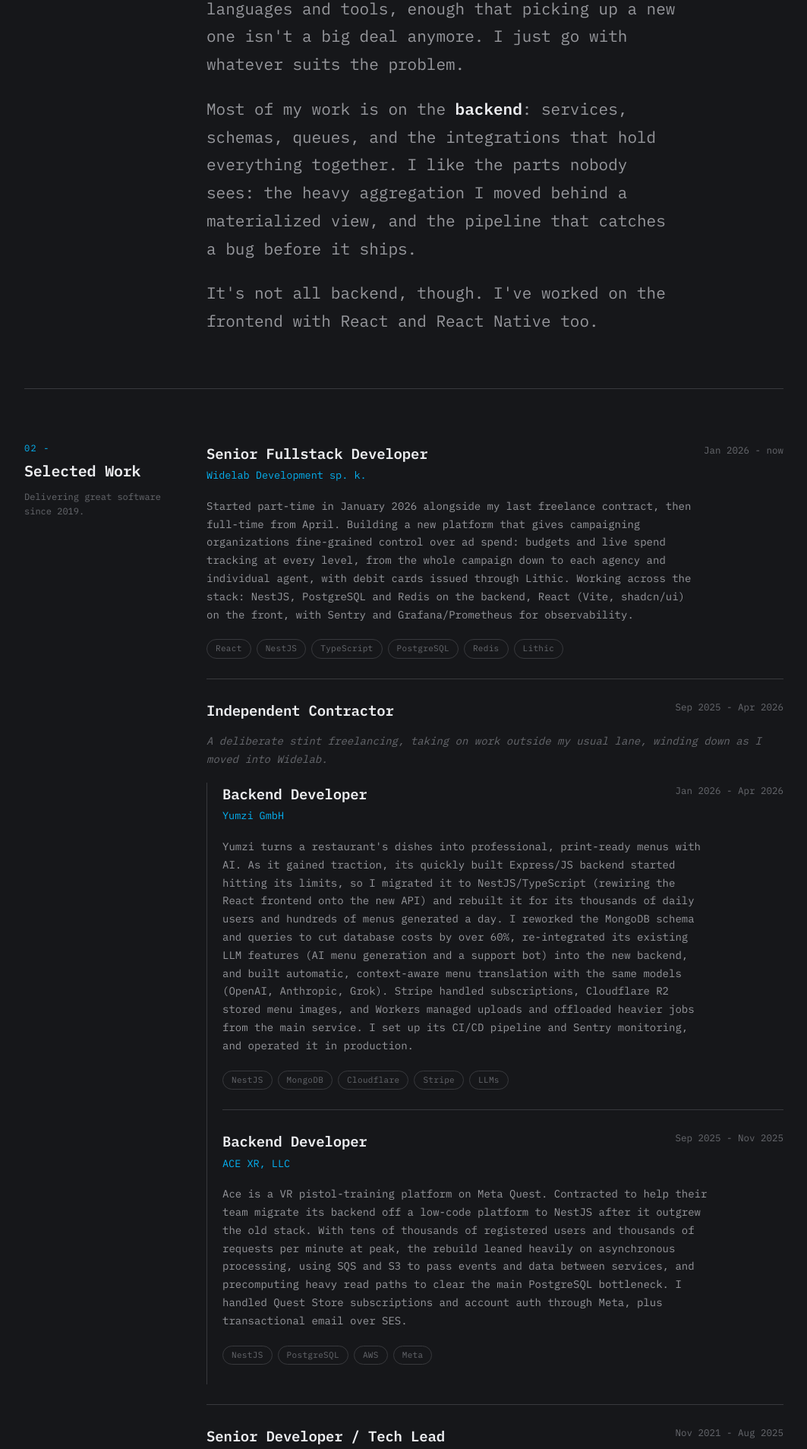
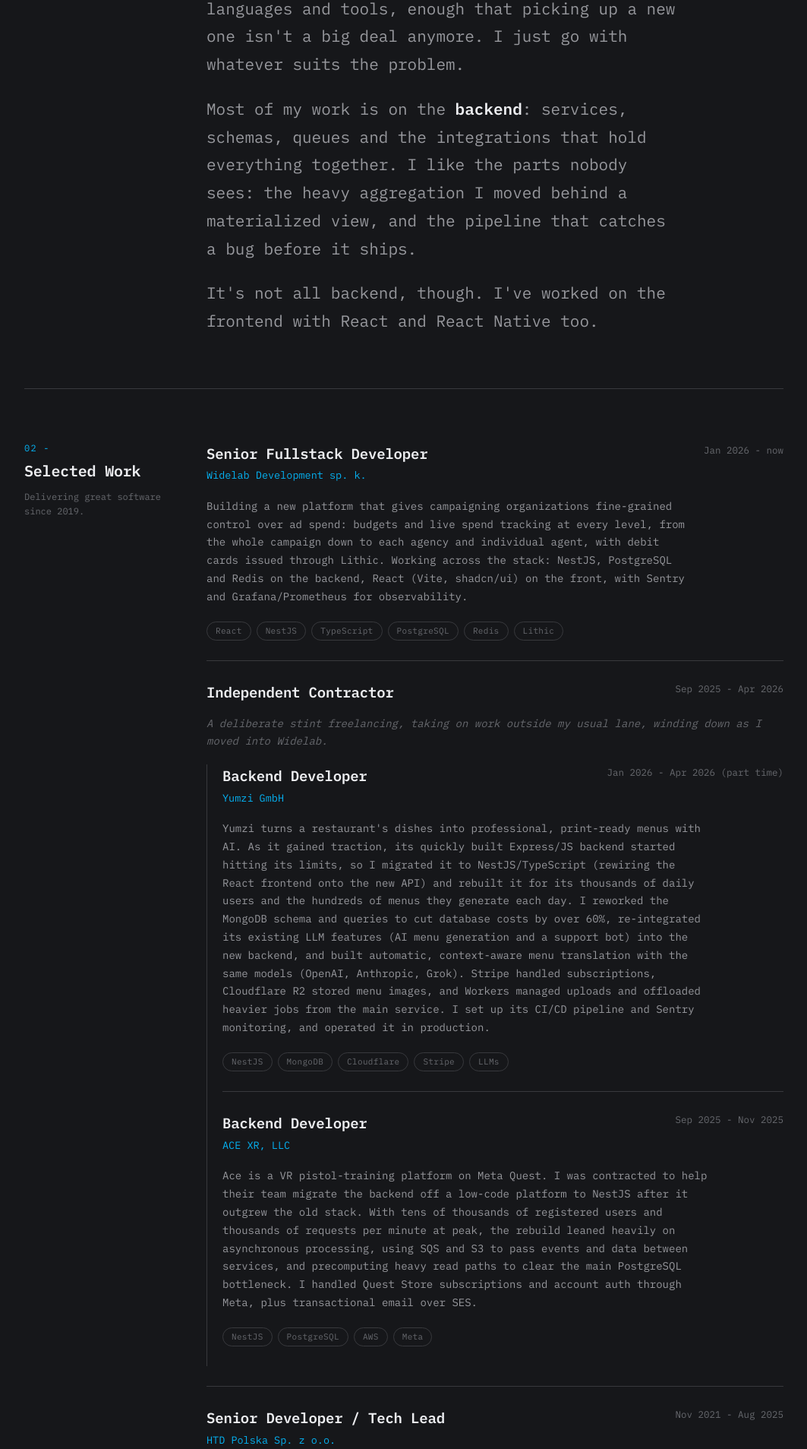
Before and after one commit to bopke/bopke.dev, a Next.js app: page / in a window 1280 px wide. Shown: the part 1033-2940 px from the top of the page at 76% size, without its empty margins (108-1171 px from the left). Built offline with nearby package versions, Linux system fonts and the light colour scheme.

Commit message:
Adjust copy

```diff
--- a/app/components/RoleEntry.tsx
+++ b/app/components/RoleEntry.tsx
@@ -26,7 +26,7 @@ export default function RoleEntry({
           )}
         </div>
       </div>
-      <div className="text-[12.5px] text-faint text-right whitespace-nowrap max-[760px]:text-left">
+      <div className="text-[12.5px] text-faint text-right whitespace-nowrap max-[760px]:text-left max-[760px]:whitespace-normal">
         {when}
       </div>
       <p className="col-span-full text-sm text-muted leading-[1.7] mt-3 max-w-[640px]">
--- a/app/components/sections/About.tsx
+++ b/app/components/sections/About.tsx
@@ -15,7 +15,7 @@ export default function About() {
         </p>
         <p className={para}>
           Most of my work is on the <b className={strong}>backend</b>: services,
-          schemas, queues, and the integrations that hold everything together. I
+          schemas, queues and the integrations that hold everything together. I
           like the parts nobody sees:{" "}
           the heavy aggregation I moved behind a materialized view, and the
           pipeline that catches a bug before it ships.
--- a/app/content.tsx
+++ b/app/content.tsx
@@ -36,7 +36,7 @@ export const timeline: (Role | Group)[] = [
     title: "Senior Fullstack Developer",
     company: "Widelab Development sp. k.",
     when: "Jan 2026 - now",
-    desc: "Started part-time in January 2026 alongside my last freelance contract, then full-time from April. Building a new platform that gives campaigning organizations fine-grained control over ad spend: budgets and live spend tracking at every level, from the whole campaign down to each agency and individual agent, with debit cards issued through Lithic. Working across the stack: NestJS, PostgreSQL and Redis on the backend, React (Vite, shadcn/ui) on the front, with Sentry and Grafana/Prometheus for observability.",
+    desc: "Building a new platform that gives campaigning organizations fine-grained control over ad spend: budgets and live spend tracking at every level, from the whole campaign down to each agency and individual agent, with debit cards issued through Lithic. Working across the stack: NestJS, PostgreSQL and Redis on the backend, React (Vite, shadcn/ui) on the front, with Sentry and Grafana/Prometheus for observability.",
     tags: ["React", "NestJS", "TypeScript", "PostgreSQL", "Redis", "Lithic"],
   },
   {
@@ -47,15 +47,15 @@ export const timeline: (Role | Group)[] = [
       {
         title: "Backend Developer",
         company: "Yumzi GmbH",
-        when: "Jan 2026 - Apr 2026",
-        desc: "Yumzi turns a restaurant's dishes into professional, print-ready menus with AI. As it gained traction, its quickly built Express/JS backend started hitting its limits, so I migrated it to NestJS/TypeScript (rewiring the React frontend onto the new API) and rebuilt it for its thousands of daily users and hundreds of menus generated a day. I reworked the MongoDB schema and queries to cut database costs by over 60%, re-integrated its existing LLM features (AI menu generation and a support bot) into the new backend, and built automatic, context-aware menu translation with the same models (OpenAI, Anthropic, Grok). Stripe handled subscriptions, Cloudflare R2 stored menu images, and Workers managed uploads and offloaded heavier jobs from the main service. I set up its CI/CD pipeline and Sentry monitoring, and operated it in production.",
+        when: "Jan 2026 - Apr 2026 (part time)",
+        desc: "Yumzi turns a restaurant's dishes into professional, print-ready menus with AI. As it gained traction, its quickly built Express/JS backend started hitting its limits, so I migrated it to NestJS/TypeScript (rewiring the React frontend onto the new API) and rebuilt it for its thousands of daily users and the hundreds of menus they generate each day. I reworked the MongoDB schema and queries to cut database costs by over 60%, re-integrated its existing LLM features (AI menu generation and a support bot) into the new backend, and built automatic, context-aware menu translation with the same models (OpenAI, Anthropic, Grok). Stripe handled subscriptions, Cloudflare R2 stored menu images, and Workers managed uploads and offloaded heavier jobs from the main service. I set up its CI/CD pipeline and Sentry monitoring, and operated it in production.",
         tags: ["NestJS", "MongoDB", "Cloudflare", "Stripe", "LLMs"],
       },
       {
         title: "Backend Developer",
         company: "ACE XR, LLC",
         when: "Sep 2025 - Nov 2025",
-        desc: "Ace is a VR pistol-training platform on Meta Quest. Contracted to help their team migrate its backend off a low-code platform to NestJS after it outgrew the old stack. With tens of thousands of registered users and thousands of requests per minute at peak, the rebuild leaned heavily on asynchronous processing, using SQS and S3 to pass events and data between services, and precomputing heavy read paths to clear the main PostgreSQL bottleneck. I handled Quest Store subscriptions and account auth through Meta, plus transactional email over SES.",
+        desc: "Ace is a VR pistol-training platform on Meta Quest. I was contracted to help their team migrate the backend off a low-code platform to NestJS after it outgrew the old stack. With tens of thousands of registered users and thousands of requests per minute at peak, the rebuild leaned heavily on asynchronous processing, using SQS and S3 to pass events and data between services, and precomputing heavy read paths to clear the main PostgreSQL bottleneck. I handled Quest Store subscriptions and account auth through Meta, plus transactional email over SES.",
         tags: ["NestJS", "PostgreSQL", "AWS", "Meta"],
       },
     ],
--- a/app/layout.tsx
+++ b/app/layout.tsx
@@ -14,7 +14,7 @@ const ibmPlexMono = IBM_Plex_Mono({
 const SITE_URL = "https://bopke.dev";
 const TITLE = "Michał Kubik - Fullstack Engineer";
 const DESCRIPTION =
-  "Michał Kubik - fullstack engineer with 6+ years building APIs and data systems for HIPAA healthcare and fintech. NestJS, TypeScript, Node, React, AWS. Open to backend and fullstack roles, remote or around Łódź, Poland.";
+  "Michał Kubik - fullstack engineer with 6+ years building APIs and data systems, recently in HIPAA healthcare and fintech. NestJS, TypeScript, Node.js, React, AWS. Open to backend and fullstack roles, remote or around Łódź, Poland.";
 
 export const metadata: Metadata = {
   metadataBase: new URL(SITE_URL),
@@ -41,7 +41,7 @@ export const metadata: Metadata = {
     type: "website",
     title: TITLE,
     description:
-      "Fullstack engineer with 6+ years building APIs and data systems for HIPAA healthcare and fintech. NestJS, TypeScript, Node, React, AWS. Open to backend and fullstack roles.",
+      "Fullstack engineer with 6+ years building APIs and data systems, recently in HIPAA healthcare and fintech. NestJS, TypeScript, Node.js, React, AWS. Open to backend and fullstack roles.",
     url: "/",
     siteName: "Bopke.dev",
     locale: "en_US",
@@ -58,7 +58,7 @@ export const metadata: Metadata = {
     card: "summary_large_image",
     title: TITLE,
     description:
-      "Fullstack engineer building APIs and data systems for HIPAA healthcare and fintech. Open to backend and fullstack roles.",
+      "Fullstack engineer building APIs and data systems, recently in HIPAA healthcare and fintech. Open to backend and fullstack roles.",
     images: ["/assets/og-cover.png"],
   },
 };
@@ -75,7 +75,7 @@ const personJsonLd = {
   image: "https://bopke.dev/assets/og-cover.png",
   jobTitle: "Fullstack Engineer",
   description:
-    "Fullstack engineer with 6+ years building APIs and data systems for HIPAA healthcare and fintech products.",
+    "Fullstack engineer with 6+ years building APIs and data systems, recently in HIPAA healthcare and fintech.",
   email: "contact@bopke.dev",
   address: {
     "@type": "PostalAddress",
```
